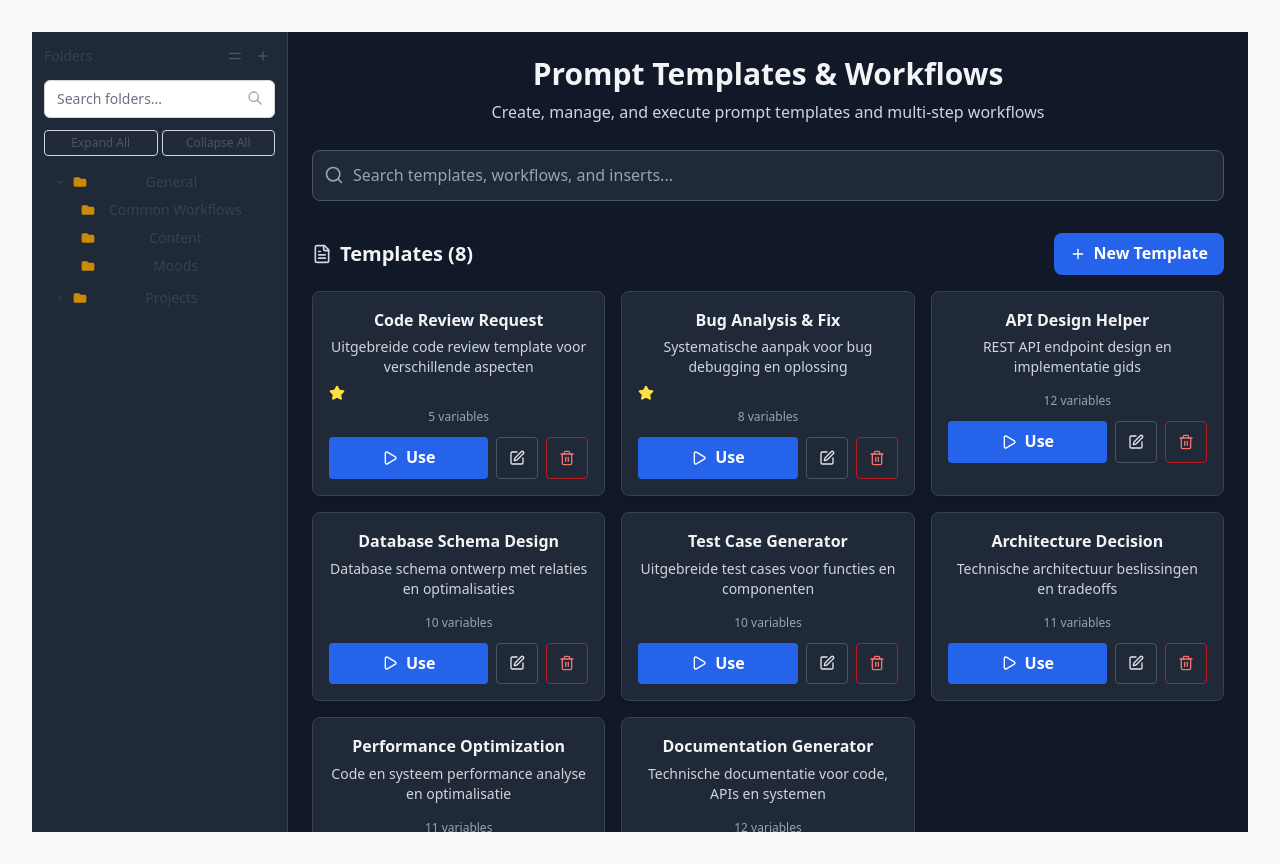
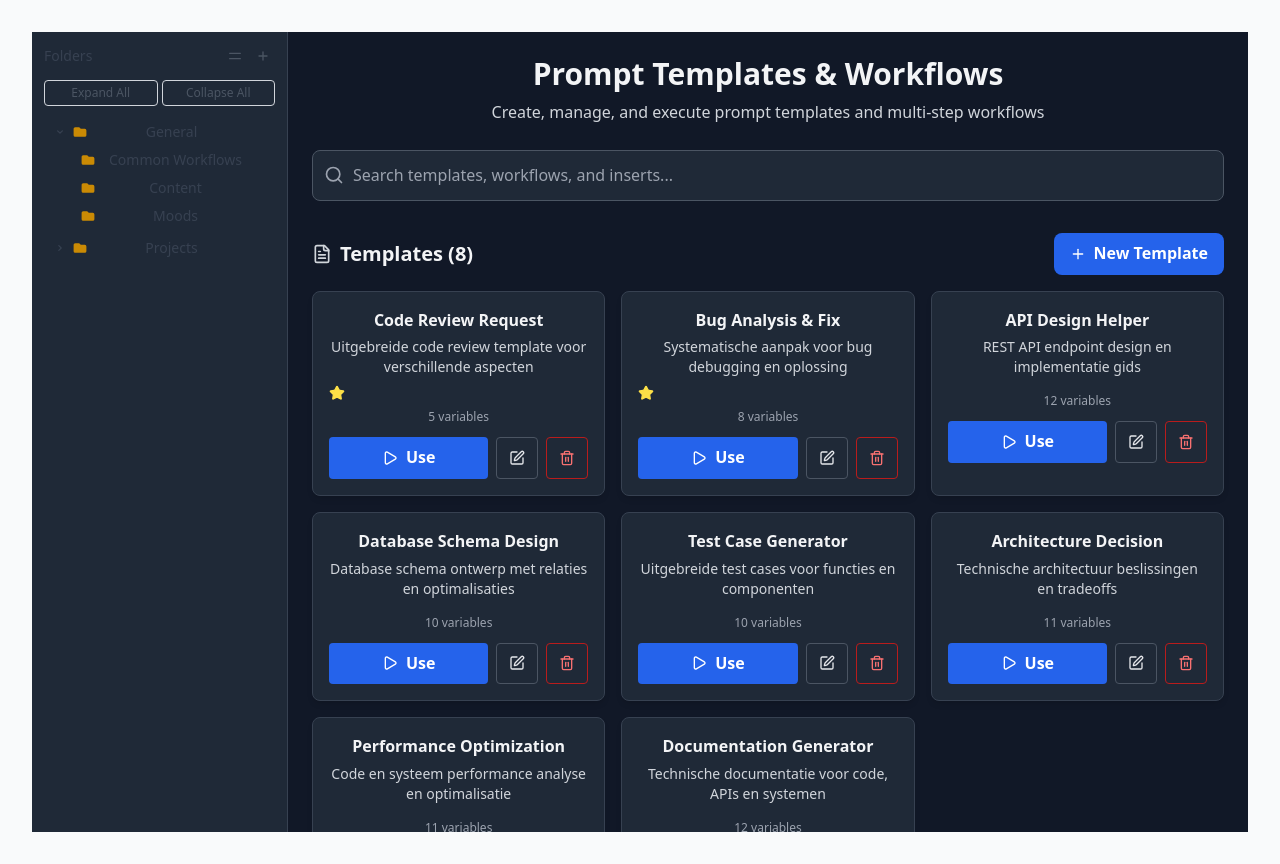
Before and after one commit to AirMile/AirPrompts, a React (Vite) app: page / in a window 1280 px wide. Built offline with nearby package versions, Linux system fonts and the light colour scheme.

Commit message:
Remove folder search functionality from FolderTree
Eliminated the search bar, search state, and all related logic from the FolderTree component. The folder list now always displays all folders, and expand/collapse/favorites features are unaffected.

```diff
--- a/src/components/folders/FolderTree.jsx
+++ b/src/components/folders/FolderTree.jsx
@@ -8,38 +8,12 @@ const FolderTree = ({
   className = ''
 }) => {
   const [expandedFolders, setExpandedFolders] = useState(new Set(['root', 'general']));
-  const [searchTerm, setSearchTerm] = useState('');
   const [isCompactView, setIsCompactView] = useState(false);
   const [favoriteFolders, setFavoriteFolders] = useState(new Set());
 
-  // Filter folders based on search
-  const filteredFolders = useMemo(() => {
-    if (!searchTerm.trim()) return folders;
-
-    const searchLower = searchTerm.toLowerCase();
-    const matchingFolders = folders.filter(folder =>
-      folder.name.toLowerCase().includes(searchLower)
-    );
-
-    // Include parent folders of matching folders for proper hierarchy
-    const folderIdsToInclude = new Set();
-    matchingFolders.forEach(folder => {
-      folderIdsToInclude.add(folder.id);
-      // Add all parent folders
-      let parentId = folder.parentId;
-      while (parentId && !folderIdsToInclude.has(parentId)) {
-        folderIdsToInclude.add(parentId);
-        const parent = folders.find(f => f.id === parentId);
-        parentId = parent?.parentId;
-      }
-    });
-
-    return folders.filter(folder => folderIdsToInclude.has(folder.id));
-  }, [folders, searchTerm]);
-
   // Build folder hierarchy
   const buildFolderTree = (parentId = null) => {
-    return filteredFolders
+    return folders
       .filter(folder => folder.parentId === parentId)
       .sort((a, b) => {
         // Prioritize favorite folders
@@ -62,7 +36,7 @@ const FolderTree = ({
   };
 
   const hasChildren = (folderId) => {
-    return filteredFolders.some(folder => folder.parentId === folderId);
+    return folders.some(folder => folder.parentId === folderId);
   };
 
   const toggleFavorite = (folderId, e) => {
@@ -77,7 +51,7 @@ const FolderTree = ({
   };
 
   const expandAll = () => {
-    const allFolderIds = new Set(filteredFolders.map(f => f.id));
+    const allFolderIds = new Set(folders.map(f => f.id));
     setExpandedFolders(allFolderIds);
   };
 
@@ -85,21 +59,12 @@ const FolderTree = ({
     setExpandedFolders(new Set(['root']));
   };
 
-  // Auto-expand folders when searching
-  React.useEffect(() => {
-    if (searchTerm.trim()) {
-      const allMatchingIds = new Set(filteredFolders.map(f => f.id));
-      setExpandedFolders(allMatchingIds);
-    }
-  }, [searchTerm, filteredFolders]);
-
   const renderFolder = (folder, level = 0) => {
     const isExpanded = expandedFolders.has(folder.id);
     const isSelected = selectedFolderId === folder.id;
     const isFavorite = favoriteFolders.has(folder.id);
     const children = buildFolderTree(folder.id);
     const folderHasChildren = hasChildren(folder.id);
-    const isHighlighted = searchTerm.trim() && folder.name.toLowerCase().includes(searchTerm.toLowerCase());
 
     return (
       <div key={folder.id} className="select-none">
@@ -108,7 +73,6 @@ const FolderTree = ({
             flex items-center px-2 cursor-pointer rounded-md text-sm group
             hover:bg-gray-100 dark:hover:bg-gray-800
             ${isSelected ? 'bg-blue-100 dark:bg-blue-900 text-blue-700 dark:text-blue-300' : 'text-gray-700 dark:text-gray-300'}
-            ${isHighlighted ? 'bg-yellow-50 dark:bg-yellow-900/20' : ''}
             ${isCompactView ? 'py-0.5' : 'py-1'}
           `}
           style={{ paddingLeft: `${level * 12 + 8}px` }}
@@ -202,25 +166,8 @@ const FolderTree = ({
           </div>
         </div>
 
-        {/* Search Bar */}
-        <div className="mb-3">
-          <div className="relative">
-            <input
-              type="text"
-              placeholder="Search folders..."
-              value={searchTerm}
-              onChange={(e) => setSearchTerm(e.target.value)}
-              className="w-full px-3 py-2 text-sm border border-gray-300 dark:border-gray-600 rounded-md bg-white dark:bg-gray-800 text-gray-700 dark:text-gray-300 placeholder-gray-500 dark:placeholder-gray-400 focus:outline-none focus:ring-2 focus:ring-blue-500 focus:border-transparent"
-            />
-            <svg className="absolute right-3 top-2.5 w-4 h-4 text-gray-400" fill="none" stroke="currentColor" viewBox="0 0 24 24">
-              <path strokeLinecap="round" strokeLinejoin="round" strokeWidth={2} d="M21 21l-6-6m2-5a7 7 0 11-14 0 7 7 0 0114 0z" />
-            </svg>
-          </div>
-        </div>
-
         {/* Expand/Collapse All Buttons */}
-        {!searchTerm.trim() && (
-          <div className="flex gap-1 mb-3">
+        <div className="flex gap-1 mb-3">
             <button
               onClick={expandAll}
               className="flex-1 px-2 py-1 text-xs border border-gray-300 dark:border-gray-600 rounded text-gray-600 dark:text-gray-400 hover:bg-gray-100 dark:hover:bg-gray-800"
@@ -233,11 +180,10 @@ const FolderTree = ({
             >
               Collapse All
             </button>
-          </div>
-        )}
+        </div>
 
         {/* Favorites Section */}
-        {favoriteFolders.size > 0 && !searchTerm.trim() && (
+        {favoriteFolders.size > 0 && (
           <div className="mb-4">
             <h4 className="text-xs font-medium text-gray-500 dark:text-gray-400 mb-2 uppercase tracking-wide">
               Favorites
@@ -272,15 +218,6 @@ const FolderTree = ({
         <div className="space-y-1">
           {topLevelFolders.map(folder => renderFolder(folder))}
         </div>
-
-        {searchTerm.trim() && topLevelFolders.length === 0 && (
-          <div className="text-center py-8 text-gray-500 dark:text-gray-400">
-            <svg className="w-8 h-8 mx-auto mb-2 opacity-50" fill="none" stroke="currentColor" viewBox="0 0 24 24">
-              <path strokeLinecap="round" strokeLinejoin="round" strokeWidth={2} d="M21 21l-6-6m2-5a7 7 0 11-14 0 7 7 0 0114 0z" />
-            </svg>
-            <p className="text-sm">No folders found</p>
-          </div>
-        )}
       </div>
     </div>
   );
```
